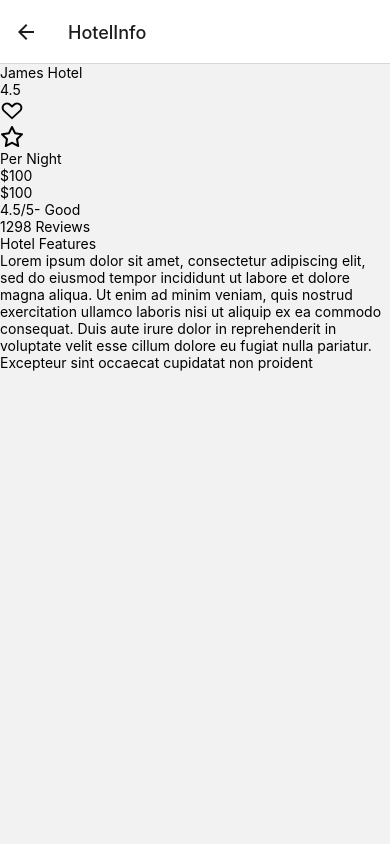
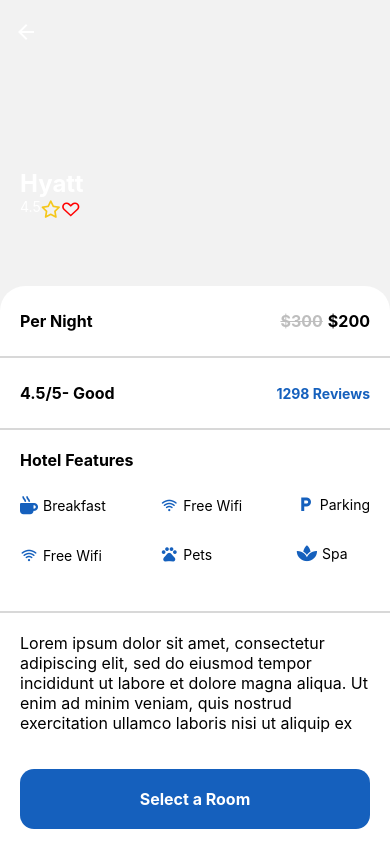
Before and after one commit to dsereboo/Hotel-Finder, a React Native app: screen /Homepage in a window 390 px wide. Both pictures are taken after a click on the element 91 px from the left and 382 px from the top of the page. Built offline with nearby package versions, Linux system fonts and the light colour scheme.

Commit message:
Hotel id passed down components using route params

```diff
--- a/App.js
+++ b/App.js
@@ -1,5 +1,4 @@
 import React from 'react';
-import { StyleSheet, Text, View } from 'react-native';
 import { createStackNavigator } from '@react-navigation/stack';
 import { NavigationContainer } from '@react-navigation/native';
 
@@ -17,7 +16,11 @@
        <Stack.Screen name="Homepage" component={HomeScreen} options={{
          headerShown: false,
        }}/>
-       <Stack.Screen name="HotelInfo" component={HotelInfoScreen}/>
+       <Stack.Screen name="HotelInfo" component={HotelInfoScreen} options={{
+         headerTransparent:true,
+         headerTintColor:"#fff",
+         title:""
+       }}/>
      </Stack.Navigator>
    </NavigationContainer>
   );
--- a/screens/HomeScreen.js
+++ b/screens/HomeScreen.js
@@ -53,7 +53,7 @@
                     <FlatList
                         data={hotels}
                         renderItem={({ item }) => {
-                            return <HotelCard name={item.name} location={item.location} image={item.image} />
+                            return <HotelCard id={item.id} name={item.name} location={item.location} image={item.image} />
                         }}
                         keyExtractor={(item) => { item.id }}
                         horizontal
@@ -72,7 +72,7 @@
                     <FlatList
                         data={sites}
                         renderItem={({ item }) => {
-                            return <RecommendedCard navigation={navigation} name={item.name} image={item.image} location={item.location} />
+                            return <RecommendedCard name={item.name} image={item.image} location={item.location} />
                         }}
                         keyExtractor={(item) => { item.id }}
                         horizontal={false}
--- a/screens/HotelInfoScreen.js
+++ b/screens/HotelInfoScreen.js
@@ -1,60 +1,166 @@
-import React from "react"
+import React, { useEffect, useState } from "react"
 import { View, Text, StyleSheet, Image } from "react-native"
 import { Entypo } from '@expo/vector-icons';
 import { Feather } from '@expo/vector-icons';
+import { FontAwesome5 } from '@expo/vector-icons';
+import HotelFeatureCard from "./components/HotelFeatureCard";
+import Bluebutton from "./components/Bluebutton";
 
-export default function HotelInfoScreen(){
+export default function HotelInfoScreen({route}){
+
+    const[chosenHotel, setChosenHotel]=useState({})
+
+    const{id}=route.params
 
     const hotels = [
-        {id:"hj9ds", name: "Hyatt", location: "BZ, Belize", image: "https://firebasestorage.googleapis.com/v0/b/codetrainproject-4c734.appspot.com/o/resort1.jpg?alt=media&token=b4b6a178-16f6-40d7-83f5-591b07b28f8f", },
+        {id:"hj9ds", name: "Hyatt", price:"$300", discount:"$200", image: "https://firebasestorage.googleapis.com/v0/b/codetrainproject-4c734.appspot.com/o/room.jpg?alt=media&token=726aec36-ba45-48f3-82ce-b99c6607476e", },
         // {name:"Marriot", location:"JM, Jamaica", image:"", },
-        {id:"acbi89", name: "Western Cape", location: "FR, France", image: "https://firebasestorage.googleapis.com/v0/b/codetrainproject-4c734.appspot.com/o/tropical.jpg?alt=media&token=aa19383a-9d20-49fd-8b48-9daef23d740c", },
-        {id:"almocej2", name: "Royal Senchi", location: "GH, Ghana", image: "https://firebasestorage.googleapis.com/v0/b/codetrainproject-4c734.appspot.com/o/ghana.jpg?alt=media&token=f3ba8451-c9ce-403e-af41-89bb509bde80", },
+        {id:"acbi89", name: "Western Cape", price: "$150", discount:"50", image: "https://firebasestorage.googleapis.com/v0/b/codetrainproject-4c734.appspot.com/o/tropical.jpg?alt=media&token=aa19383a-9d20-49fd-8b48-9daef23d740c", },
+        {id:"almocej2", name: "Royal Senchi", price: "$450", discount:"250",  image: "https://firebasestorage.googleapis.com/v0/b/codetrainproject-4c734.appspot.com/o/ghana.jpg?alt=media&token=f3ba8451-c9ce-403e-af41-89bb509bde80", },
     ]
+
+
+    //Finding desired user and updating local state
+    const findHotel=()=>{
+        let hotel=(hotels.filter((item)=>item.id===id))
+        setChosenHotel(hotel[0])
+    }
+
+
+    useEffect(findHotel,[])
 
     return(
         <View style={styles.container}>
-            <View>
+            <View style={styles.headerContainer}>
                 <View>
-                    <Image />
+                    <Image style={styles.image} source={{uri:chosenHotel.image}} />
                 </View>
-                <View>
-                    <Text>James Hotel</Text>
-                    <View>
-                        <Text>4.5</Text>
-                        <Entypo name="heart-outlined" size={24} color="black" />
-                        <Feather name="star" size={24} color="black" />
+                <View style={styles.header}>
+                    <Text style={[styles.whiteText, styles.headerTitle]}>{chosenHotel.name}</Text>
+                    <View style={styles.ratingRow}>
+                        <Text style={styles.whiteText}>4.5</Text>
+                        <Feather name="star" size={20} color="#f5c71a" />
+                        <Entypo name="heart-outlined" size={20} color="red" />
                     </View>
                 </View>
             </View>
-            <View>
-                <View>
-                    <Text>Per Night</Text>
-                    <View>
-                        <Text>$100</Text>
-                        <Text>$100</Text>
-                    </View>
-                    <View>
-                        <Text>4.5/5- Good</Text>
-                        <Text>1298 Reviews</Text>
-                    </View>
-                    <View>
-                        <Text>Hotel Features</Text>
-                    </View>
-                    <View>
-                        <Text>
-                        Lorem ipsum dolor sit amet, consectetur adipiscing elit, sed do eiusmod tempor incididunt ut labore et dolore magna aliqua. Ut enim ad minim veniam,
-                        quis nostrud exercitation ullamco laboris nisi ut aliquip ex ea commodo consequat. Duis aute irure dolor in reprehenderit in voluptate velit esse cillum dolore eu fugiat nulla pariatur.
-                        Excepteur sint occaecat cupidatat non proident
-                        </Text>
-                    </View>
+            <View style={styles.infoContainer}>
+            <View style={[styles.topRow]}>
+                <Text style={styles.baseText}>Per Night</Text>
+                <View style={styles.noStyleRow}>
+                    <Text style={[styles.baseText, styles.reducedPrice]}>{chosenHotel.price}</Text>
+                    <Text style={styles.baseText}>{chosenHotel.discount}</Text>
                 </View>
             </View>
+            <View style={styles.horizontalLine}></View>
+            <View style={styles.rates}>
+                <Text style={styles.baseText}>4.5/5- Good</Text>
+                <View style={styles.noStyleRow}>
+                    <Text style={styles.blueText}>1298 Reviews</Text>
+                    {/* <FontAwesome5 name="greater-than" size={18} color="#D0D0D0" /> */}
+                </View>
+            </View>
+            <View style={styles.horizontalLine}></View>
+            <HotelFeatureCard/>
+            <View style={styles.horizontalLine}></View>
+            <View style={styles.description}>
+                <Text style={styles.hotelDescription}>
+                    Lorem ipsum dolor sit amet, consectetur adipiscing elit, sed do eiusmod tempor incididunt ut labore et dolore magna aliqua. Ut enim ad minim veniam,
+                    quis nostrud exercitation ullamco laboris nisi ut aliquip ex
+                </Text>
+            </View>
+            <Bluebutton/>
         </View>
+    </View>
     )
 }
 
 
 const styles= StyleSheet.create({
-    container:{},
+    container:{
+       flex:10,
+    },
+    headerContainer:{
+        flex:3.5,
+    },
+    image:{
+        width:"100%",
+        height:"100%",
+    },
+    row:{
+        flexDirection:"row",
+        justifyContent:"space-between",
+        borderBottomWidth:1.2,
+        borderBottomColor:"#D0D0D0",
+        // marginHorizontal:20,
+        padding:20,
+    },
+    noStyleRow:{
+        flexDirection:"row"
+    },
+    ratingRow:{
+        flexDirection:"row",
+
+    },
+    blueText:{
+        color:"#1560bd",
+        fontWeight:"bold"
+    },
+    whiteText:{
+        color:"#fff"
+    },
+    infoContainer:{
+        backgroundColor:"#fff",
+        flex:6,
+        marginTop:-40,
+        borderTopRightRadius:25,
+        borderTopLeftRadius:25,
+    },
+    header:{
+        position:"absolute",
+        top:169,
+        left:20,
+    },
+    headerTitle:{
+        fontSize:24,
+        fontWeight:"bold"
+    },
+    baseText:{
+        fontSize:16,
+        fontWeight:"bold"
+    },
+    reducedPrice:{
+        color:"#BEBEBE",
+        marginRight:5,
+        textDecorationLine:"line-through",
+        textDecorationStyle:"solid"
+    },
+    hotelDescription:{
+        fontSize:16,
+        marginHorizontal:20,
+    },
+    description:{
+        flex:2,
+        justifyContent:"center"
+    },
+    rates:{
+        flex:1,
+        flexDirection:"row",
+        justifyContent:"space-between",
+        marginHorizontal:20,
+        alignItems:"center",
+    },
+    topRow:{
+        flex:1,
+        flexDirection:"row",
+        justifyContent:"space-between",
+        marginHorizontal:20,
+        alignItems:"center",
+    },
+    horizontalLine:{
+        // width:"100%",
+        // height:2,
+        flex:0.025,
+        backgroundColor:"#D8D8D8"
+    },
 })
--- a/screens/components/HotelCard.js
+++ b/screens/components/HotelCard.js
@@ -3,13 +3,13 @@
 import { Ionicons } from '@expo/vector-icons';
 import { useNavigation } from "@react-navigation/native";
 
-export default function HotelCard({name, image, location}){
+export default function HotelCard({name, id, image, location}){
 
     const navigation=useNavigation()
     return(
         <View style={styles.container}>
             <View style={styles.imageContainer}>
-                <Pressable  onPress={()=>navigation.navigate("HotelInfo")}  >
+                <Pressable  onPress={()=>navigation.navigate("HotelInfo", {id})}  >
                      <Image style={styles.image} source={{uri:image}}/>
                 </Pressable>
             </View>
```
